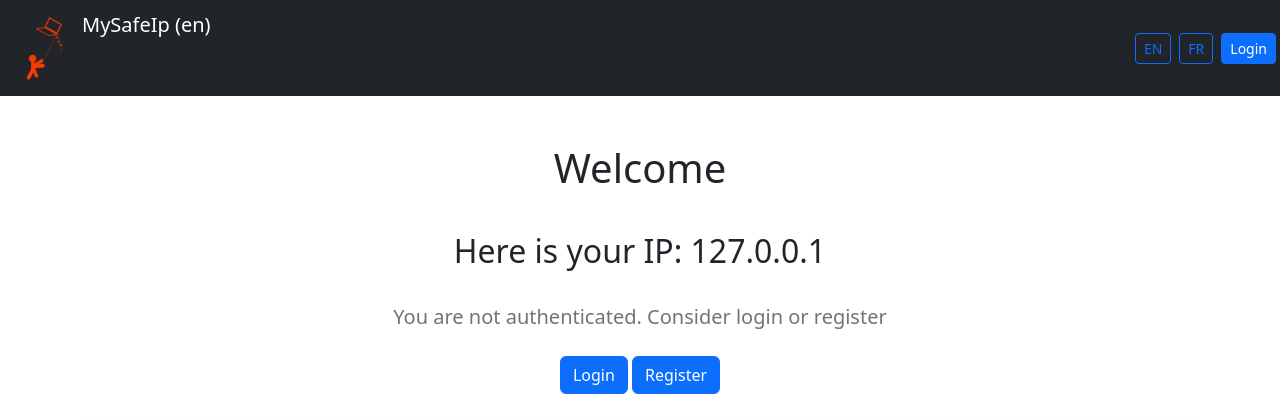
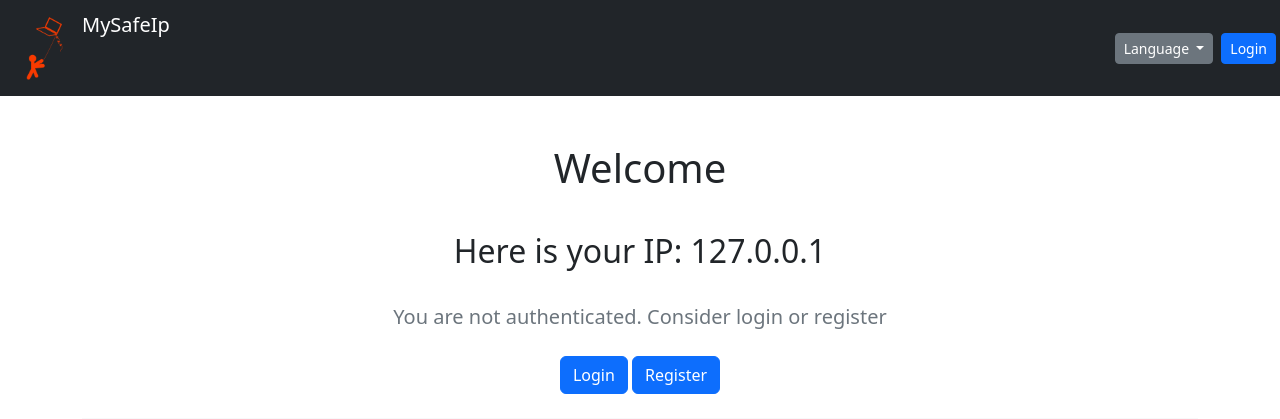
Before and after one commit to yvguim/mysafeip, a FastAPI app: page / in a window 1280 px wide. Shown: the top 419 px of the page. Run offline with FastAPI, Linux system fonts and the light colour scheme; parts of the project's set-up code (start-up, migrations or seed data) failed here and were passed over; some libraries are stand-ins or nearby versions.

Commit message:
Change account and top menu layout

```diff
--- a/app/languages/en.json
+++ b/app/languages/en.json
@@ -2,7 +2,7 @@
     "success": "",
     "danger": "",
     "warning": "",
-    "website_title": "MySafeIp (en)",
+    "website_title": "MySafeIp",
     "safe_ip": "Trusted Ips",
     "is-now-trusted": " is now trusted",
     "instant_links": "Instant links",
@@ -93,5 +93,7 @@
     "token-advice": "Token secret will be shown once, STORE IT CAREFULLY",
     "token-key": "Token key",
     "token-secret": "Secret",
-    "Create-new-token": "Create a new token"
+    "Create-new-token": "Create a new token",
+    "key": "Key",
+    "Language": "Language"
 }
--- a/app/languages/fr.json
+++ b/app/languages/fr.json
@@ -2,7 +2,7 @@
     "success": "",
     "danger": "",
     "warning": "",
-    "website_title": "MySafeIp (fr)",
+    "website_title": "MySafeIp",
     "safe_ip": "Ips de confiance",
     "is-now-trusted": " est maintenant de confiance",
     "instant_links": "Liens instantanés",
@@ -93,5 +93,8 @@
     "token-advice": "Le secret associé au token ne sera affiché qu'une fois, sauvegardez le précieusement!",
     "token-key": "Clef",
     "token-secret": "Secret",
-    "Create-new-token": "Créer un nouveau token"
+    "Create-new-token": "Créer un nouveau token",
+    "key": "Clef",
+    "Language": "Langue"
+
 }
--- a/app/main.py
+++ b/app/main.py
@@ -69,7 +69,7 @@ language: dict = Depends(check_user_language)):
         "home.html",
         {"request": request, "client_host": client_host, "user": user, "language": language})
 
-@app.post("/lang/{lang}")
+@app.get("/lang/{lang}")
 async def main(request: Request,
  db: Session = Depends(get_db),
  lang: str = None,
--- a/app/templates/layout.html
+++ b/app/templates/layout.html
@@ -15,6 +15,7 @@
       <div class="container">
         <a href="/" class="navbar-brand mb-0 h1"><img class="d-inline-block align-top" src="/static/icon.png" width="70"
             height="70">{{ language['website_title'] }}</a>
+
         {% if user.email%}
         <button type="button" data-bs-toggle="collapse" data-bs-target="#navbarNav" class="navbar-toggler"
           aria-controls="navbarNav" aria-expanded="false" aria-label="Toggle navigation">
@@ -36,15 +37,19 @@
             <li class="nav-item">
               <a href="/users/details/{{ user.id }}" class="nav-link">{{ language['My-account'] }}</a>
             </li>
+
           </ul>
           {% endif %}
         </div>
-        <form class="d-flex" action="/lang/en" method="POST">
-          <button type="submit" class="btn btn-outline-primary btn-sm m-1">EN</button>
-        </form>
-        <form class="d-flex" action="/lang/fr" method="POST">
-          <button type="submit" class="btn btn-outline-primary btn-sm m-1">FR</button>
-        </form>
+        <div class="dropdown">
+          <a class="btn btn-secondary dropdown-toggle btn-sm m-1" href="#" role="button" id="dropdownMenuLink" data-bs-toggle="dropdown" aria-expanded="false">
+            {{ language['Language'] }}
+          </a>
+          <ul class="dropdown-menu" aria-labelledby="dropdownMenuLink">
+            <li><a class="dropdown-item" href="/lang/fr">FR</a></li>
+            <li><a class="dropdown-item" href="/lang/en">EN</a></li>
+          </ul>
+        </div>
         {% if user.email %}
         <form class="d-flex" action="/logout" method="GET">
           <button type="submit" class="btn btn-danger btn-sm m-1">{{ language['Logout'] }}</button>
@@ -54,6 +59,7 @@
           <button type="submit" class="btn btn-primary btn-sm m-1">{{ language['Login'] }}</button>
         </form>
         {% endif %}
+
       </div>
     </nav>
   </header>
```
Also changed, not shown: app/templates/user-details.html (+7 -11 lines).
